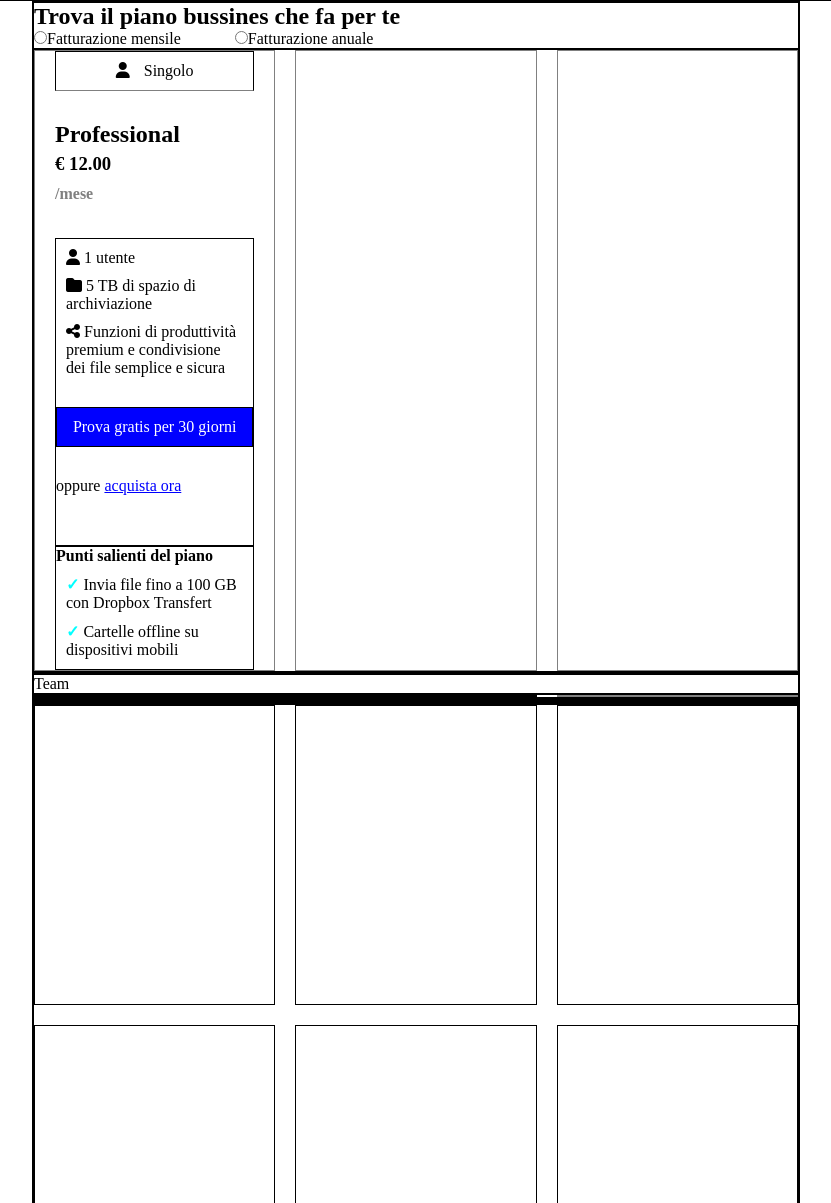
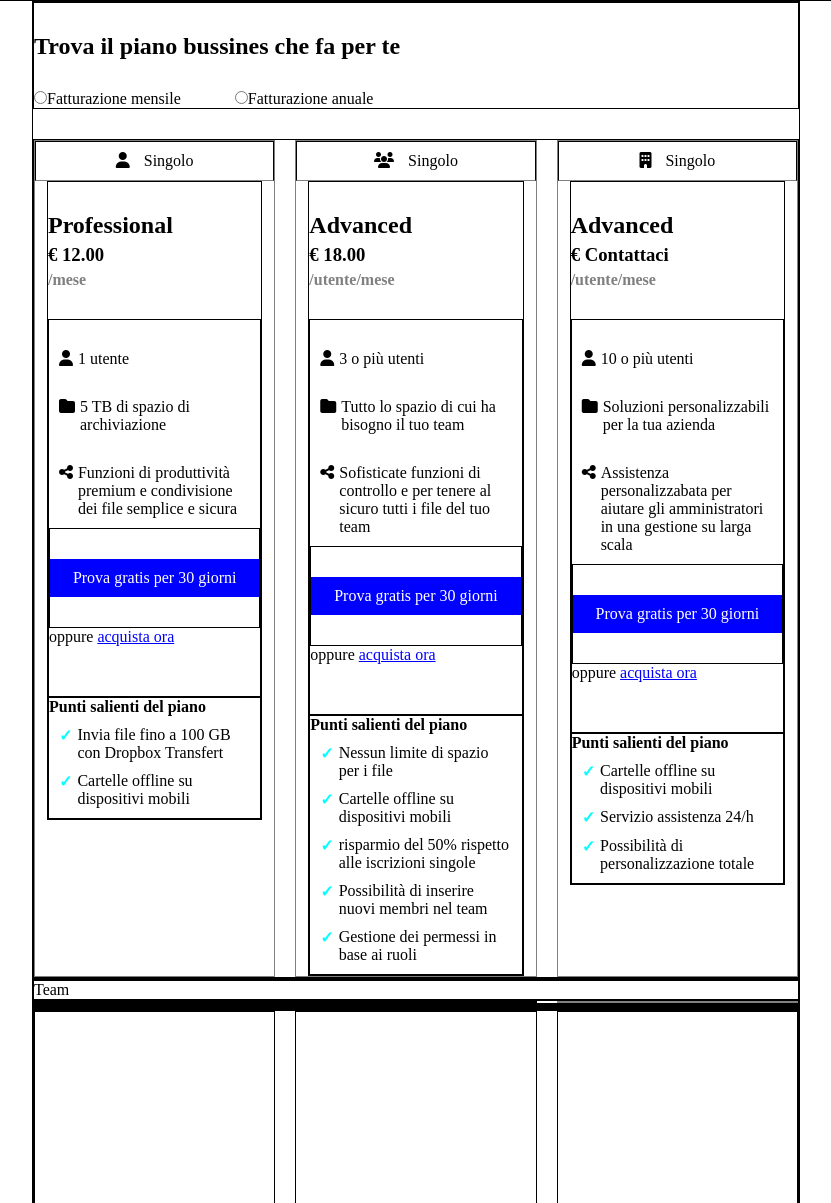
Before and after one commit to PintilieGeani/htmlcss-dropbox, a plain HTML site: page index.html in a window 1280 px wide. Shown: the part 634-1837 px from the top of the page, without its empty margins (224-1055 px from the left). Drawn offline with Linux system fonts and the light colour scheme.

Commit message:
feat: card-done

```diff
--- a/css/style.css
+++ b/css/style.css
@@ -28,6 +28,11 @@ ul{
     width: 60%;
     margin: 0 auto;
 }
+.container-card{
+    max-width: 1000px;
+    width: 90%;
+    margin: 0 auto;
+}
 .flex{
     display: flex;
 }
@@ -56,8 +61,9 @@ section{
     color: white;
 }
 .btn-card{
+    display: block;
     background-color: blue;
-    padding: 10px 0;
+    padding: 10px 0px;
     color: white;
     text-align: center;
     margin: 30px 0;
@@ -126,6 +132,11 @@ font-weight: 800;
 }
 
 /* Bussiness Plan  */
+.section-title{
+    h2{
+        padding: 30px 0;
+    }
+}
 .radio{
     margin-right: 50px;
 }
@@ -139,6 +150,7 @@ font-weight: 800;
     }
 }
 .card-bussiness-flex{
+    margin-top: 30px;
     gap: 20px;
 }
 .card-bussiness{
@@ -149,7 +161,6 @@ font-weight: 800;
     width: calc((100% - 40px) / 3);
     flex-shrink: 0;
     border: 1px solid grey;
-    padding: 0 20px;
     h3, h4{
         margin: 5px 0;
     }
@@ -161,11 +172,19 @@ font-weight: 800;
     }
 
 }
-.card-bussiness ul li{
+.card-bussiness li{
     margin: 10px;
+    display: flex;
+    i{
+        margin-right: 5px;
+    }
 }
 .card-list{
     margin-top: 30px;
+}
+.card-list li{
+    margin-top: 30px;
+
 }
 .card-list p{
     margin-bottom: 50px;
@@ -177,6 +196,7 @@ font-weight: 800;
 .check{
     color: aqua;
     font-weight: bold;
+    margin-right: 5px;
 }
 .team{
     width: 100%;
--- a/index.html
+++ b/index.html
@@ -66,7 +66,7 @@
         <!-- Sezione piano bussiness -->
         <!-- Sezione a 3 colonne -->
         <section class="bussiness">
-            <div>
+            <div class="section-title">
                 <h2>Trova il piano bussines che fa per te</h2>
                 <span class="radio"><input type="radio">Fatturazione mensile</span>
                 <span class="radio"><input type="radio">Fatturazione anuale</span>
@@ -76,6 +76,7 @@
                     <div class="card-head"><i class="fa-solid fa-user"></i>
                         <p>Singolo</p>
                     </div>
+                    <div class="container-card">
                         <h2>Professional</h2>
                         <h3>&euro; 12.00</h3>
                         <h4>/mese</h4>
@@ -83,24 +84,85 @@
                             <ul>
                                 <li><i class="fa-solid fa-user"></i> 1 utente</li>
                                 <li><i class="fa-solid fa-folder"></i> 5 TB di spazio di archiviazione</li>
-                            <li><i class="fa-solid fa-share-nodes"></i> Funzioni di produttività premium e condivisione
+                                <li><i class="fa-solid fa-share-nodes"></i> Funzioni di produttività premium e
+                                    condivisione
                                     dei file semplice e sicura</li>
                             </ul>
-                        <div class="btn-card">
-                            <a href="#">Prova gratis per 30 giorni</a>
+                            <div>
+                                <a  class="btn-card" href="#">Prova gratis per 30 giorni</a>
                             </div>
                             <p>oppure <a href="#">acquista ora</a></p>
                         </div>
                         <div>
                             <p><strong>Punti salienti del piano</strong></p>
                             <ul>
-                            <li><span class="check">&check;</span> Invia file fino a 100 GB con Dropbox Transfert</li>
+                                <li><span class="check">&check;</span> Invia file fino a 100 GB con Dropbox Transfert
+                                </li>
                                 <li><span class="check">&check;</span> Cartelle offline su dispositivi mobili</li>
                             </ul>
                         </div>
                     </div>
-                <div class="card-bussiness"></div>
-                <div class="card-bussiness"></div>
+                </div>
+                <div class="card-bussiness">
+                    <div class="card-head"><i class="fa-solid fa-users"></i>
+                        <p>Singolo</p>
+                    </div>
+                    <div class="container-card">
+                        <h2>Advanced</h2>
+                        <h3>&euro; 18.00</h3>
+                        <h4>/utente/mese</h4>
+                        <div class="card-list">
+                            <ul>
+                                <li><i class="fa-solid fa-user"></i> 3 o più utenti</li>
+                                <li><i class="fa-solid fa-folder"></i> Tutto lo spazio di cui ha bisogno il tuo team</li>
+                                <li><i class="fa-solid fa-share-nodes"></i> Sofisticate funzioni di controllo e per tenere al sicuro tutti i file del tuo team</li>
+                            </ul>
+                            <div>
+                                <a  class="btn-card" href="#">Prova gratis per 30 giorni</a>
+                            </div>
+                            <p>oppure <a href="#">acquista ora</a></p>
+                        </div>
+                        <div>
+                            <p><strong>Punti salienti del piano</strong></p>
+                            <ul>
+                                <li><span class="check">&check;</span> Nessun limite di spazio per i file</li>
+                                <li><span class="check">&check;</span> Cartelle offline su dispositivi mobili</li>
+                                <li><span class="check">&check;</span> risparmio del 50% rispetto alle iscrizioni singole</li>
+                                <li><span class="check">&check;</span> Possibilità di inserire nuovi membri nel team</li>
+                                <li><span class="check">&check;</span> Gestione dei permessi in base ai ruoli</li>
+                            </ul>
+                        </div>
+                    </div>
+                </div>
+                <div class="card-bussiness">
+                    <div class="card-head"><i class="fa-solid fa-building"></i>
+                        <p>Singolo</p>
+                    </div>
+                    <div class="container-card">
+                        <h2>Advanced</h2>
+                        <h3>&euro; Contattaci</h3>
+                        <h4>/utente/mese</h4>
+                        <div class="card-list">
+                            <ul>
+                                <li><i class="fa-solid fa-user"></i> 10 o più utenti</li>
+                                <li><i class="fa-solid fa-folder"></i> Soluzioni personalizzabili per la tua azienda</li>
+                                <li><i class="fa-solid fa-share-nodes"></i> Assistenza personalizzabata per aiutare gli amministratori in una gestione su larga scala</li>
+                            </ul>
+                            <div>
+                                <a  class="btn-card" href="#">Prova gratis per 30 giorni</a>
+                            </div>
+                            <p>oppure <a href="#">acquista ora</a></p>
+                        </div>
+                        <div>
+                            <p><strong>Punti salienti del piano</strong></p>
+                            <ul>
+                                <li><span class="check">&check;</span> Cartelle  offline su dispositivi mobili</li>
+                                <li><span class="check">&check;</span> Servizio assistenza 24/h</li>
+                                <li><span class="check">&check;</span> Possibilità di personalizzazione totale</li>
+                            </ul>
+                        </div>
+                    </div>
+                </div>
             </div>
         </section>
         <!-- Sezione a  2 colonne -->
```
Lines whose indentation alone changed are shown as unchanged.
